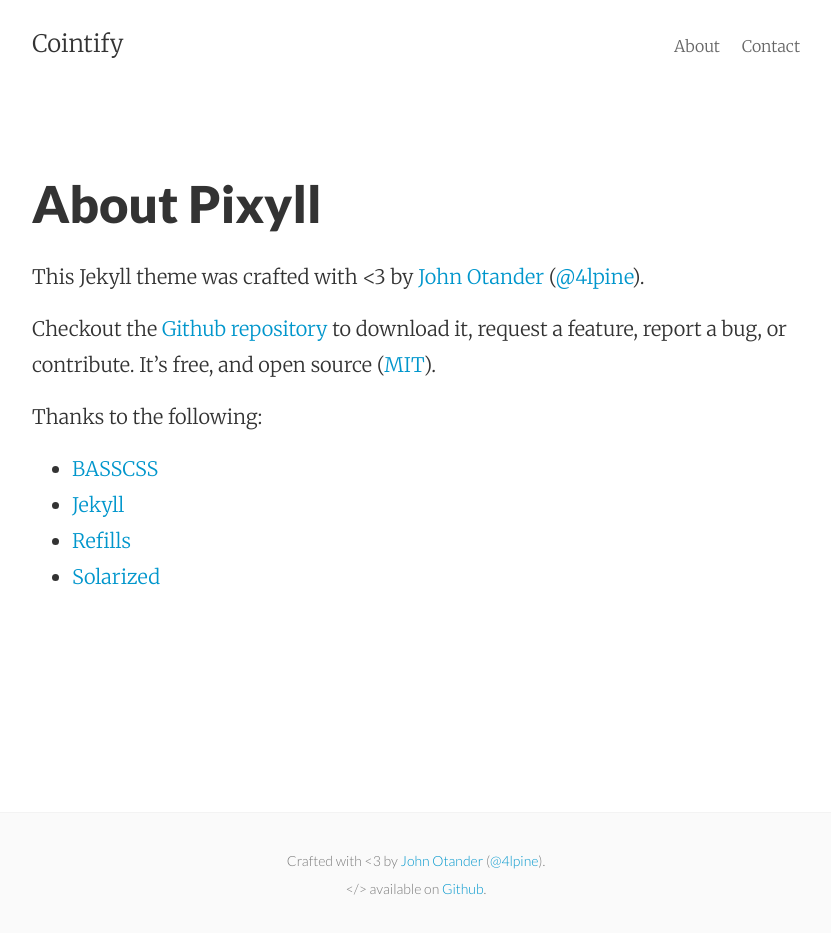
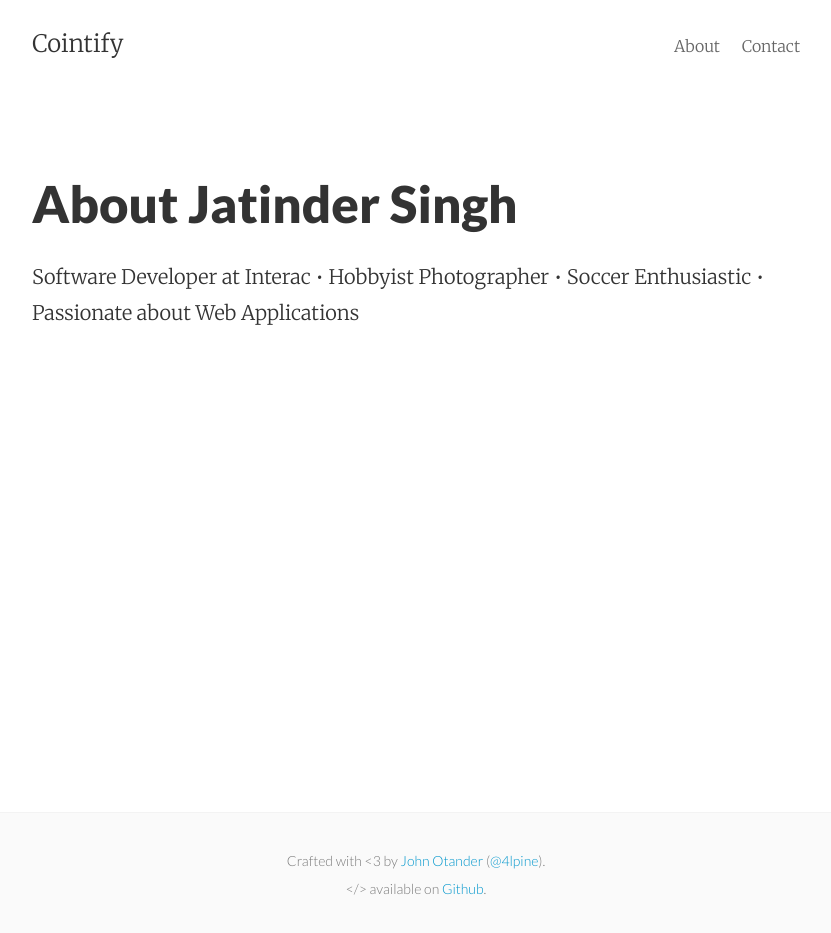
Before and after one commit to cointify/cointify.github.io, a Jekyll site: the page built from about.md, in a window 1280 px wide. Shown: the whole page, without its empty margins (224-1055 px from the left). Built offline with Jekyll 4.4.1, drawn with Linux system fonts in a browser that asks for light colours; Markdown is read by kramdown in place of the engine named in the settings.

Commit message:
Changes to about page

```diff
--- a/about.md
+++ b/about.md
@@ -1,19 +1,7 @@
 ---
 layout: page
-title: About Pixyll
+title: About Jatinder Singh
 permalink: /about/
 ---
 
-This Jekyll theme was crafted with <3 by [John Otander](http://johnotander.com)
-([@4lpine](https://twitter.com/4lpine)).
-
-Checkout the [Github repository](https://github.com/johnotander/pixyll) to download it,
-request a feature, report a bug, or contribute. It's free, and open source
-([MIT](http://opensource.org/licenses/MIT)).
-
-Thanks to the following:
-
-* [BASSCSS](http://basscss.com)
-* [Jekyll](http://jekyllrb.com)
-* [Refills](http://refills.bourbon.io/)
-* [Solarized](http://ethanschoonover.com/solarized)
+Software Developer at Interac • Hobbyist Photographer • Soccer Enthusiastic • Passionate about Web Applications
```
Also changed, not shown: _posts/2015-01-09-return-of-blogging.md (+1 -1 lines).
